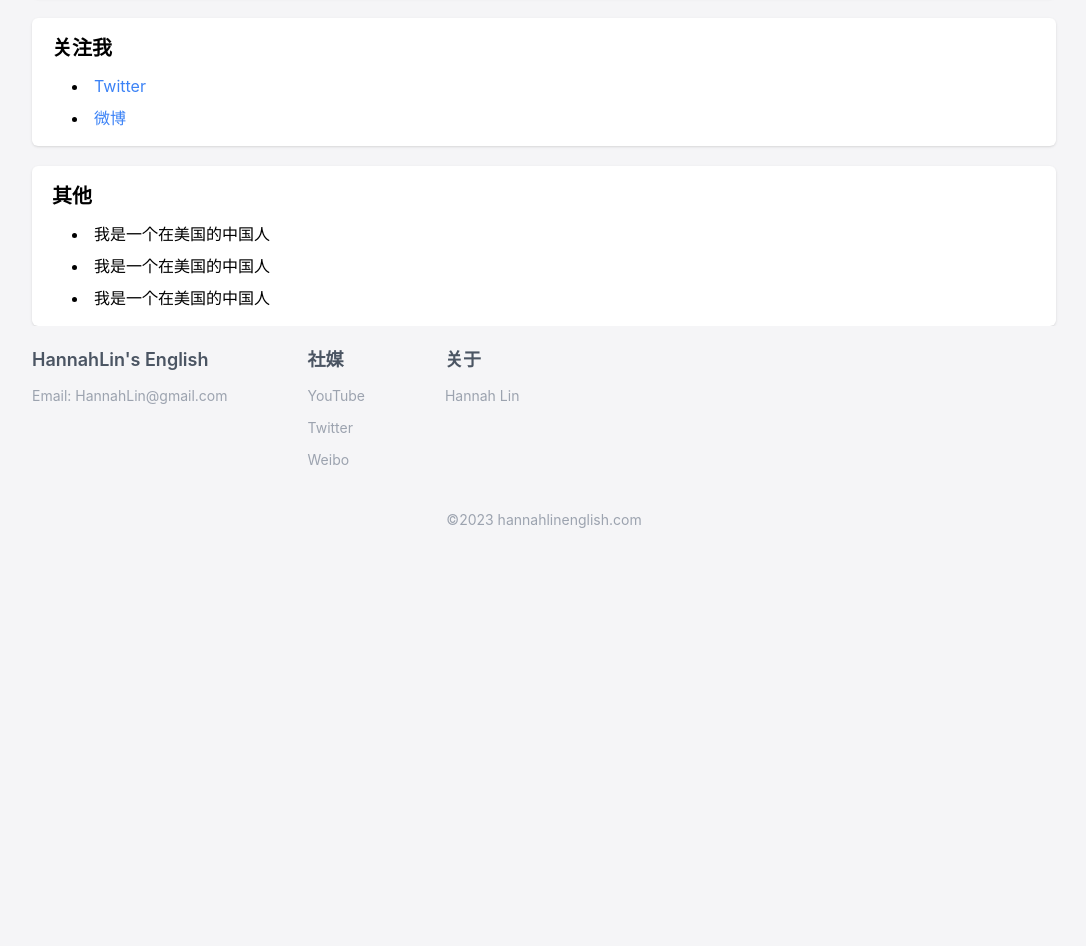
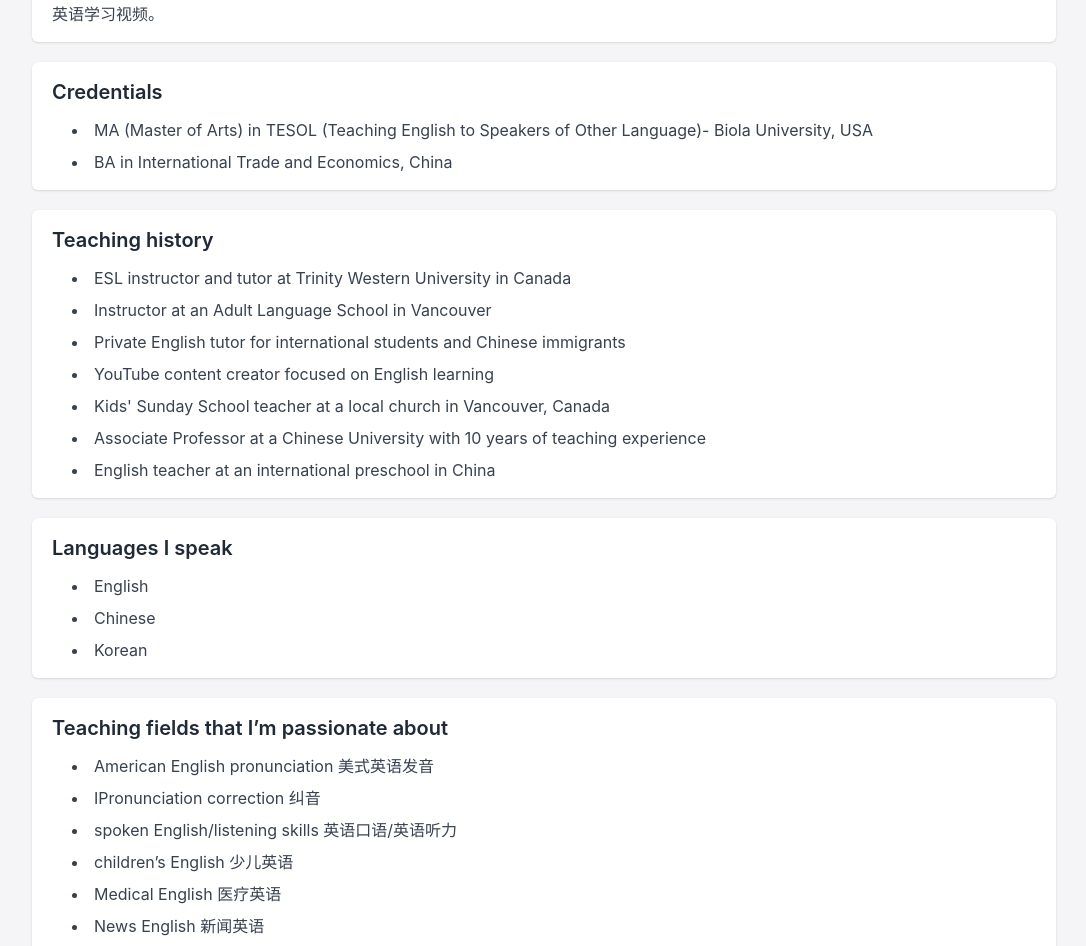
Before and after one commit to QETHAN/lesson_sales, a Next.js app: page /about in a window 1280 px wide. Shown: the part 266-1212 px from the top of the page, without its empty margins (96-1182 px from the left). Before the commit the page ends 816 px from the top, so only its background shows below. Built offline with nearby package versions, Linux system fonts and the light colour scheme.

Commit message:
Update about page

```diff
--- a/src/pages/about.js
+++ b/src/pages/about.js
@@ -1,51 +1,103 @@
 export default function AboutPage() {
   return (
-    <div className="mt-10 container lg:max-w-screen-lg mx-auto">
-      <div className="rounded-md bg-white mx-5 lg:mx-0 px-5 py-4 shadow">
-        <h2 className="text-xl font-bold">关于我</h2>
-        <ul className="mt-3 pl-4 space-y-2">
+    <div className="mt-10 mb-5 container lg:max-w-screen-lg mx-auto">
+      <section className="rounded-md bg-white mx-5 lg:mx-0 px-5 py-4 shadow">
+        <h1 className="text-gray-800 text-xl font-semibold">About me</h1>
+        <p className="mt-3 text-gray-700">
+          我是Hannah Lin，2002年毕业于美国Biola 大学,
+          获得TESOL硕士学位。在中国某大学英语系执教十多年后，2011年与家人一起移民加拿大。定居加拿大后曾在当地大学教授ESL英文，并持续辅导留学生及新老移民的口语及写作。
+        </p>
+        <p className="mt-3 text-gray-700">
+          丰富的英语教学经验，多年海外求学及生活的经历，对东西方文化差异的独到见解，使我能够使用独特的英语教学模式，帮助学生找到最高效的学习方法，在最短时间内掌握原汁原味的实用英语。为了帮助到国内外更多的英语学习者，五年前开始在YouTube上制作并上传优质的英语学习视频。
+        </p>
+      </section>
+
+      <section className="mt-5 rounded-md bg-white mx-5 lg:mx-0 px-5 py-4 shadow">
+        <h2 className="text-gray-800 text-xl font-semibold">Credentials</h2>
+        <ul className="mt-3 pl-4 space-y-2 text-gray-700">
           <li className="list-disc list-inside indent-1">
-            我是一个在美国的中国人
+            MA (Master of Arts) in TESOL (Teaching English to Speakers of Other
+            Language)- Biola University, USA
           </li>
           <li className="list-disc list-inside indent-1">
-            我是一个在美国的中国人
+            BA in International Trade and Economics, China
+          </li>
+        </ul>
+      </section>
+
+      <section className="mt-5 rounded-md bg-white mx-5 lg:mx-0 px-5 py-4 shadow">
+        <h2 className="text-gray-800 text-xl font-semibold">Teaching history</h2>
+        <ul className="mt-3 pl-4 space-y-2 text-gray-700">
+          <li className="list-disc list-inside indent-1">
+            ESL instructor and tutor at Trinity Western University in Canada
           </li>
           <li className="list-disc list-inside indent-1">
-            我是一个在美国的中国人
+            Instructor at an Adult Language School in Vancouver
+          </li>
+          <li className="list-disc list-inside indent-1">
+            Private English tutor for international students and Chinese
+            immigrants
+          </li>
+          <li className="list-disc list-inside indent-1">YouTube content creator focused on English learning</li>
+          <li className="list-disc list-inside indent-1">
+            Kids' Sunday School teacher at a local church in Vancouver, Canada
+          </li>
+          <li className="list-disc list-inside indent-1">
+            Associate Professor at a Chinese University with 10 years of
+            teaching experience
+          </li>
+          <li className="list-disc list-inside indent-1">English teacher at an international preschool in China</li>
+        </ul>
+      </section>
+
+      <section className="mt-5 rounded-md bg-white mx-5 lg:mx-0 px-5 py-4 shadow">
+        <h2 className="text-gray-800 text-xl font-semibold">Languages I speak</h2>
+        <ul className="mt-3 pl-4 space-y-2 text-gray-700">
+          <li className="list-disc list-inside indent-1">English</li>
+          <li className="list-disc list-inside indent-1">Chinese</li>
+          <li className="list-disc list-inside indent-1">Korean</li>
+        </ul>
+      </section>
+
+      <section className="mt-5 rounded-md bg-white mx-5 lg:mx-0 px-5 py-4 shadow">
+        <h2 className="text-gray-800 text-xl font-semibold">
+          Teaching fields that I’m passionate about
+        </h2>
+        <ul className="mt-3 pl-4 space-y-2 text-gray-700">
+          <li className="list-disc list-inside indent-1">
+            American English pronunciation 美式英语发音
+          </li>
+          <li className="list-disc list-inside indent-1">
+            IPronunciation correction 纠音
+          </li>
+          <li className="list-disc list-inside indent-1">
+            spoken English/listening skills 英语口语/英语听力
+          </li>
+          <li className="list-disc list-inside indent-1">
+            children’s English 少儿英语
+          </li>
+          <li className="list-disc list-inside indent-1">
+            Medical English 医疗英语
+          </li>
+          <li className="list-disc list-inside indent-1">
+            News English 新闻英语
           </li>
         </ul>
-      </div>
+      </section>
 
-      <div className="mt-5 rounded-md bg-white mx-5 lg:mx-0 px-5 py-4 shadow">
-        <h2 className="text-xl font-bold">关注我</h2>
-        <ul className="mt-3 pl-4 space-y-2">
+      <section className="mt-5 rounded-md bg-white mx-5 lg:mx-0 px-5 py-4 shadow">
+        <h2 className="text-gray-800 text-xl font-semibold">Family information</h2>
+        <ul className="mt-3 pl-4 space-y-2 text-gray-700">
           <li className="list-disc list-inside indent-1">
-            <a className="text-blue-500" href="">
-              Twitter
-            </a>
+            A happy wife married to a loving, handy, hardworking husband with
+            one precious son, 17, and one precious daughter, 13.
           </li>
           <li className="list-disc list-inside indent-1">
-            <a className="text-blue-500" href="">
-              微博
-            </a>
+            幸福的妻子/妈妈。
+            先生爱心洋溢、灵巧能干、勤劳踏实，育有一子17岁，一女13岁。
           </li>
         </ul>
-      </div>
-
-      <div className="mt-5 rounded-md bg-white mx-5 lg:mx-0 px-5 py-4 shadow">
-        <h2 className="text-xl font-bold">其他</h2>
-        <ul className="mt-3 pl-4 space-y-2">
-          <li className="list-disc list-inside indent-1">
-            我是一个在美国的中国人
-          </li>
-          <li className="list-disc list-inside indent-1">
-            我是一个在美国的中国人
-          </li>
-          <li className="list-disc list-inside indent-1">
-            我是一个在美国的中国人
-          </li>
-        </ul>
-      </div>
+      </section>
     </div>
   );
 }
```
